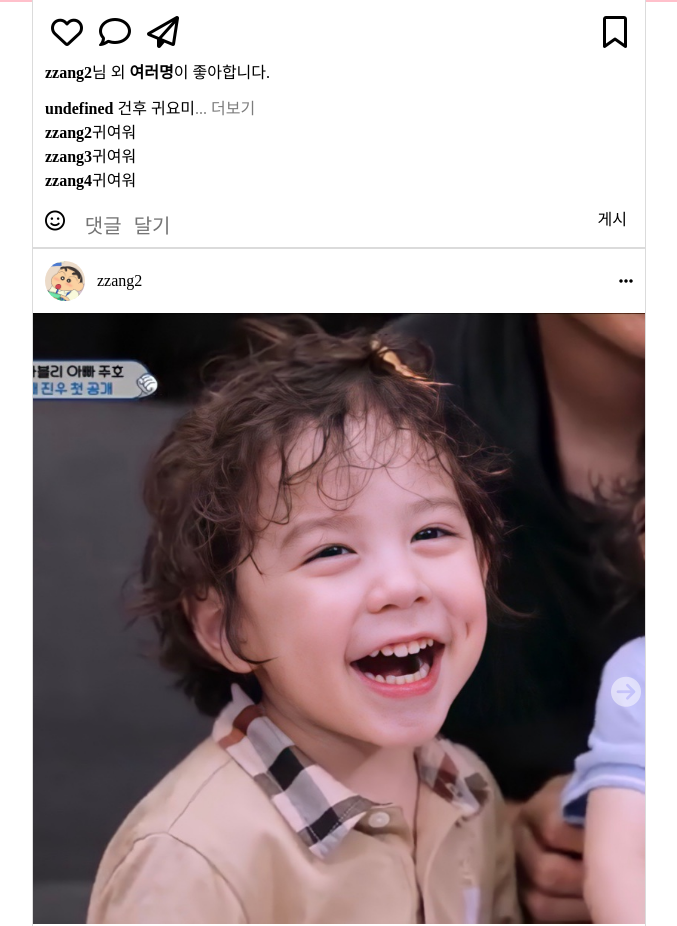
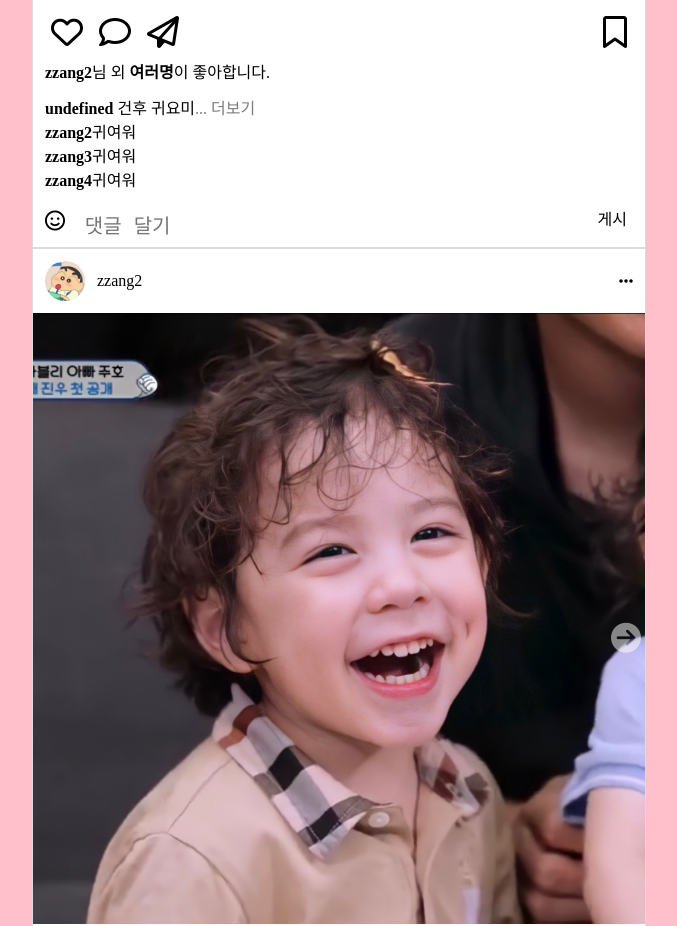
Before and after one commit to sookyung93/Instagram, a plain HTML site: page index.html in a window 1280 px wide. Shown: the part 852-1778 px from the top of the page, without its empty margins (301-978 px from the left). Drawn offline with Linux system fonts and the light colour scheme.

Commit message:
fix navbar

```diff
--- a/style.css
+++ b/style.css
@@ -15,12 +15,6 @@
   --profile-image: 40px;
   --contents-width: 614px;
   --story-box-height: 120px;
-
-  /* Mobile Size */
-  --card-padding-mobile: 4px;
-  --story-box-height-mobile: 64px;
-  --story-profile-image-mobile: 40px;
-  --profile-image-mobile: 28px;
 
   /*Animation*/
   --animation-duration: 0.7s;
@@ -66,6 +60,9 @@ li {
 
 /* navbar */
 .navbar {
+  position: sticky;
+  top: 0px;
+  z-index: 2;
   background-color: yellow; /*삭제*/
   display: flex;
   flex-direction: column;
@@ -128,7 +125,6 @@ li {
 .main {
   background-color: pink; /*삭제*/
   width: 100%;
-  height: 100vh;
   padding: 0 20%;
   display: flex;
   justify-content: center;
@@ -221,6 +217,7 @@ li {
 
 .card__photo__container {
   overflow: hidden;
+  position: relative;
 }
 
 .card__photo {
@@ -235,7 +232,7 @@ li {
   width: var(--contents-width);
   display: flex;
   justify-content: space-between;
-  bottom: 50%;
+  top: 50%;
   z-index: 1;
 }
 
@@ -438,6 +435,8 @@ li {
   }
 
   .navbar {
+    position: sticky;
+    top: 0px;
     padding: 0 4px;
     height: 40px;
   }
```
